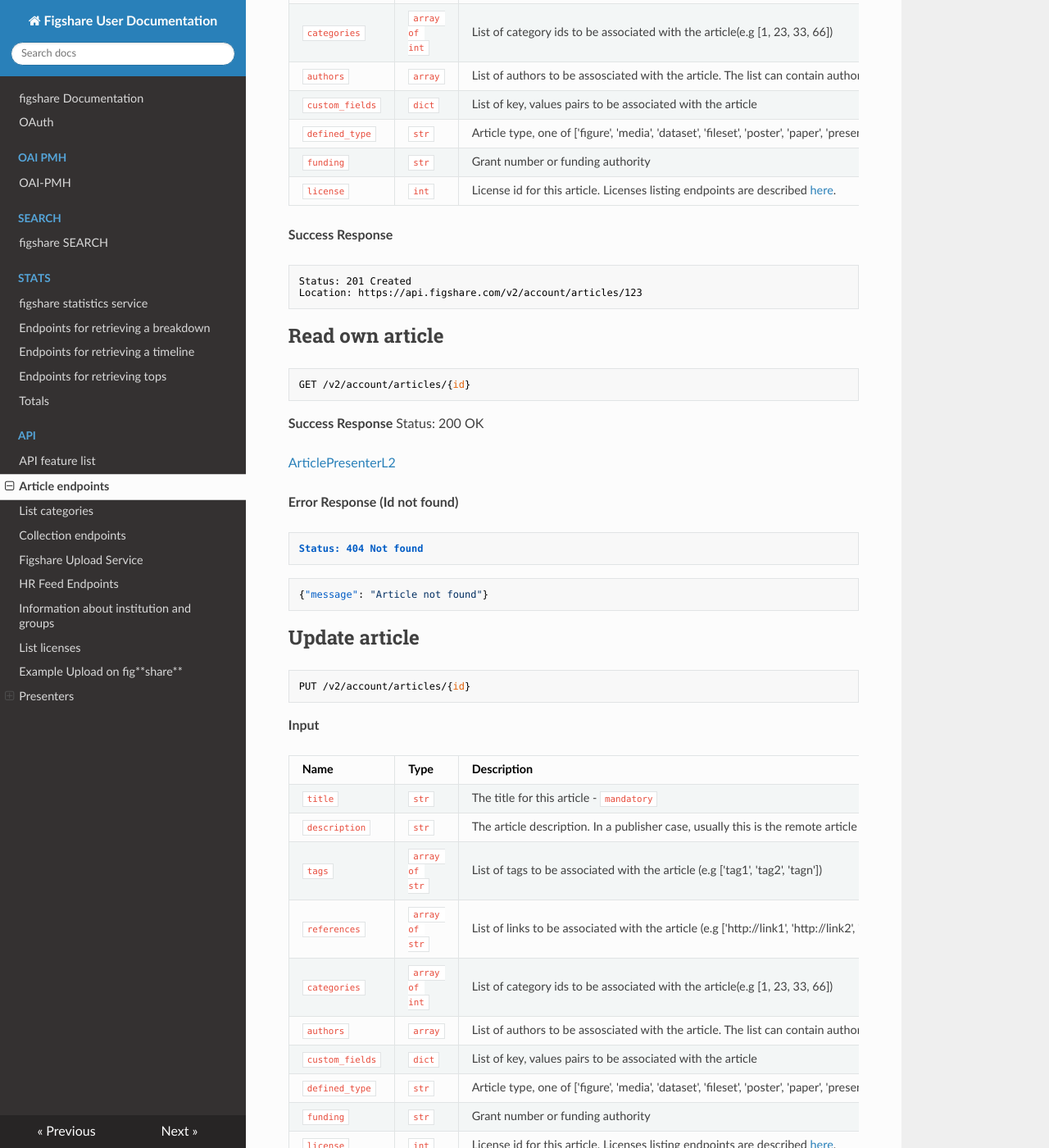
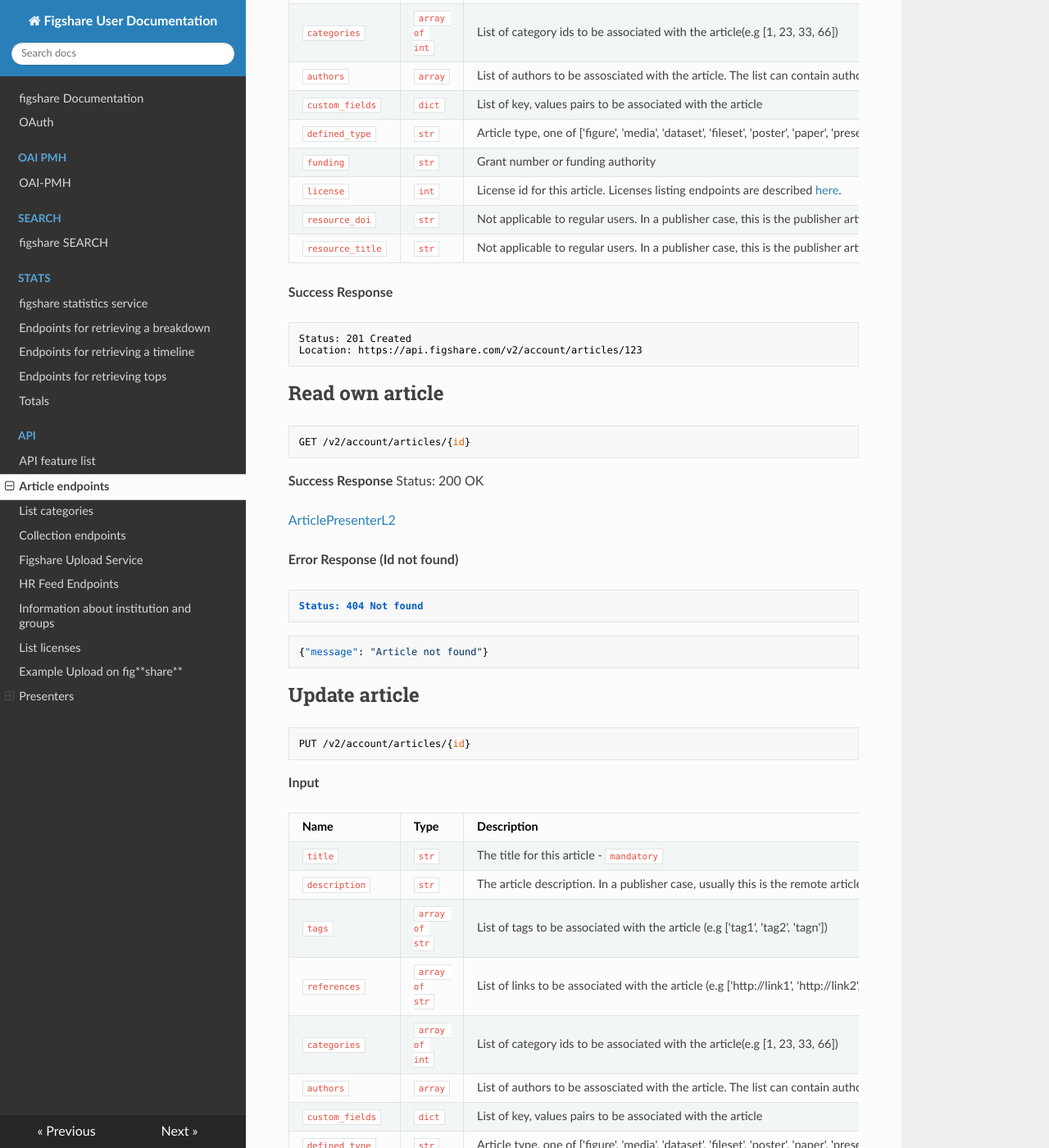
Before and after one commit to figshare/user_documentation, an MkDocs documentation site: the page built from docs/api/articles.md, in a window 1280 px wide and 1400 px high, scrolled down 7801 px. Shown: the whole window at 82% size. Built offline with MkDocs 1.6.1, drawn with Linux system fonts in a browser that asks for light colours; nearby versions of some CDN libraries; some of the changed text lies outside the part shown.

Commit message:
Document resource_title and resource_doi

````diff
--- a/docs/api/articles.md
+++ b/docs/api/articles.md
@@ -337,7 +337,9 @@
 |`custom_fields`  |`dict`                 |List of key, values pairs to be associated with the article|
 |`defined_type`   |`str`                  |Article type, one of ['figure', 'media', 'dataset', 'fileset', 'poster', 'paper', 'presentation', 'thesis', 'code', 'metadata']|
 |`funding` | `str` | Grant number or funding authority |
-|`license` | `int` | License id for this article. Licenses listing endpoints are described [here](licenses.md).
+|`license` | `int` | License id for this article. Licenses listing endpoints are described [here](licenses.md). |
+|`resource_doi` |`str` | Not applicable to regular users. In a publisher case, this is the publisher article DOI. |
+|`resource_title` |`str` | Not applicable to regular users. In a publisher case, this is the publisher article title. |
 
 **Success Response**
 ```
@@ -382,7 +384,10 @@
 |`custom_fields`  |`dict`                 |List of key, values pairs to be associated with the article|
 |`defined_type`   |`str`                  |Article type, one of ['figure', 'media', 'dataset', 'fileset', 'poster', 'paper', 'presentation', 'thesis', 'code', 'stub', 'metadata']|
 |`funding` | `str` | Grant number or funding authority |
-|`license` | `int` | License id for this article. Licenses listing endpoints are described [here](licenses.md).
+|`license` | `int` | License id for this article. Licenses listing endpoints are described [here](licenses.md). |
+|`resource_doi` |`str` | Not applicable to regular users. In a publisher case, this is the publisher article DOI. |
+|`resource_title` |`str` | Not applicable to regular users. In a publisher case, this is the publisher article title. |
+
 
 
 **Success Response**
````
